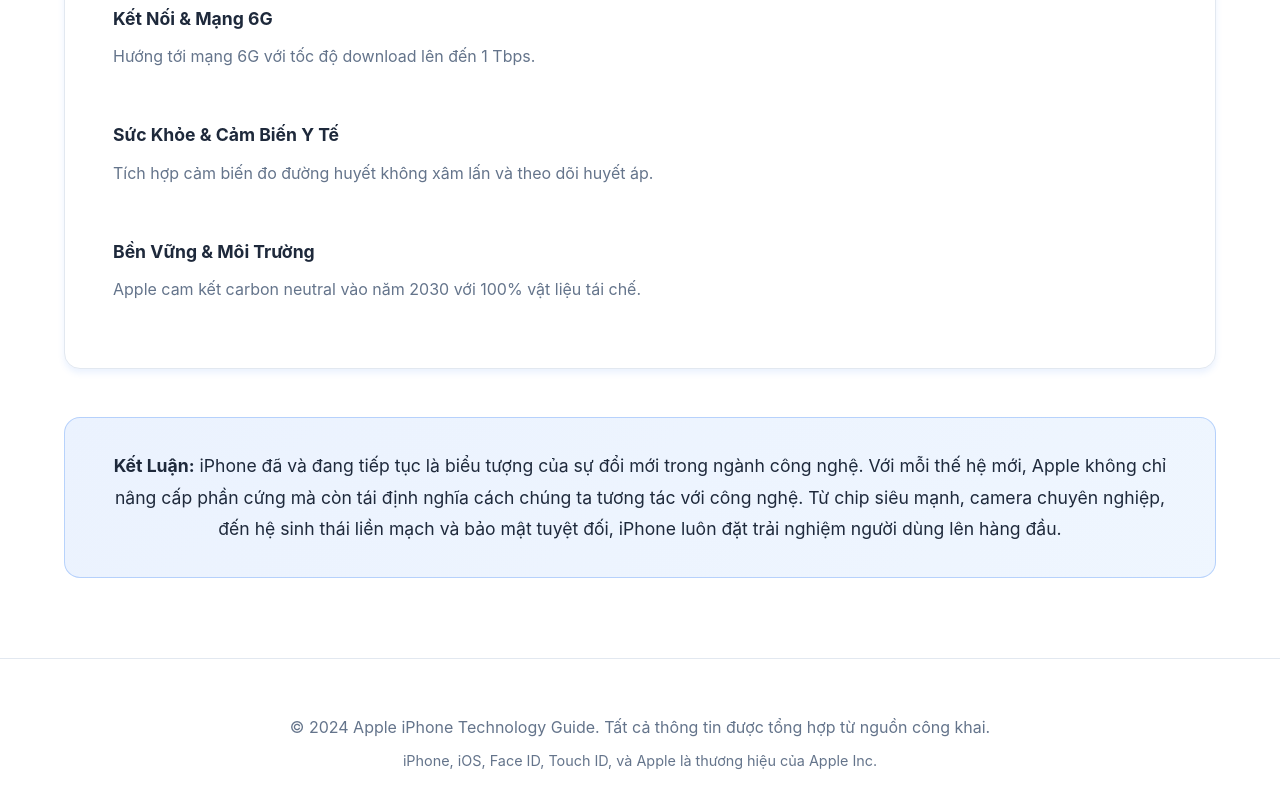
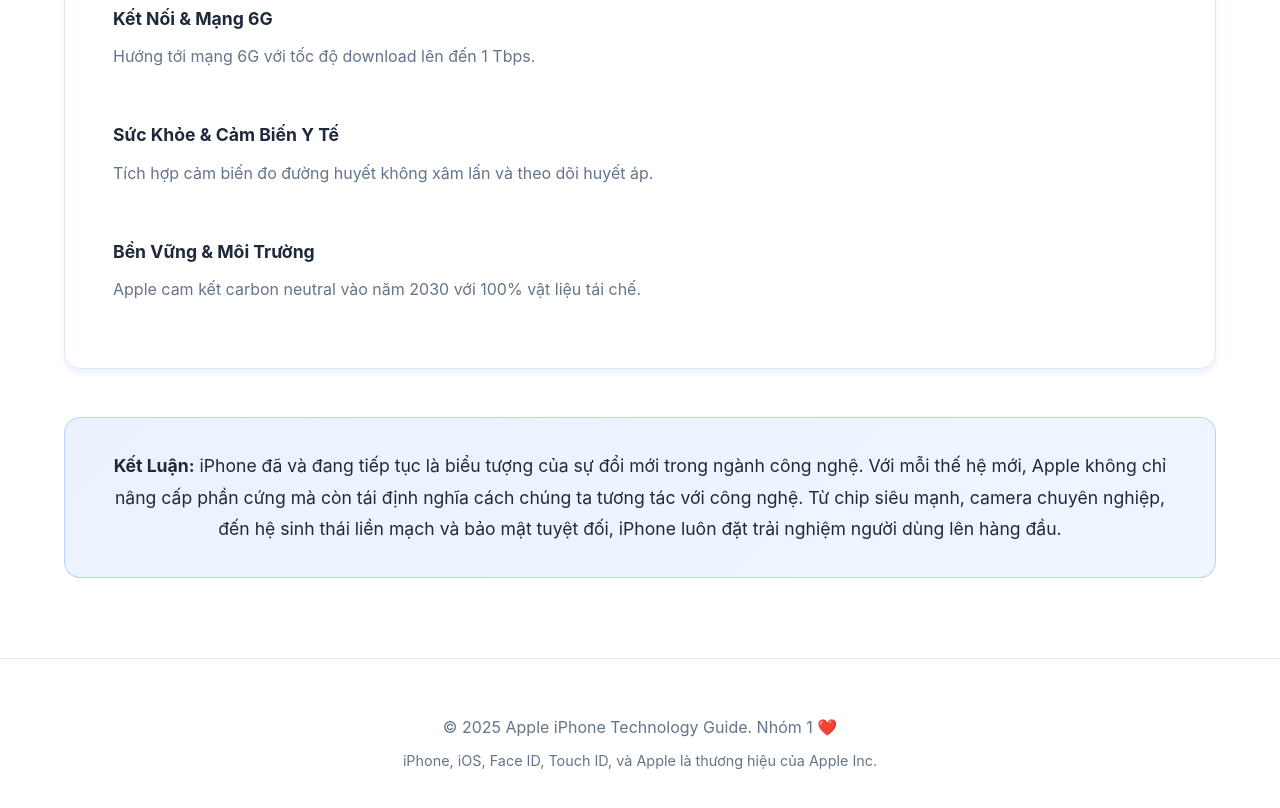
Before and after one commit to 12a8nhom1/12a8nhom1.github.io, a plain HTML site: page index.html in a window 1280 px wide. Shown: the part 7494-8302 px from the top of the page. Drawn offline with Linux system fonts and the light colour scheme.

Commit message:
Update index.html

```diff
--- a/index.html
+++ b/index.html
@@ -692,7 +692,7 @@
     <!-- Footer -->
     <footer>
         <div class="container">
-            <p>© 2024 Apple iPhone Technology Guide. Tất cả thông tin được tổng hợp từ nguồn công khai.</p>
+            <p>© 2025 Apple iPhone Technology Guide. Nhóm 1 ❤️ </p>
             <p style="font-size: 0.9rem; margin-top: 0.5rem;">iPhone, iOS, Face ID, Touch ID, và Apple là thương hiệu của Apple Inc.</p>
         </div>
     </footer>
```
